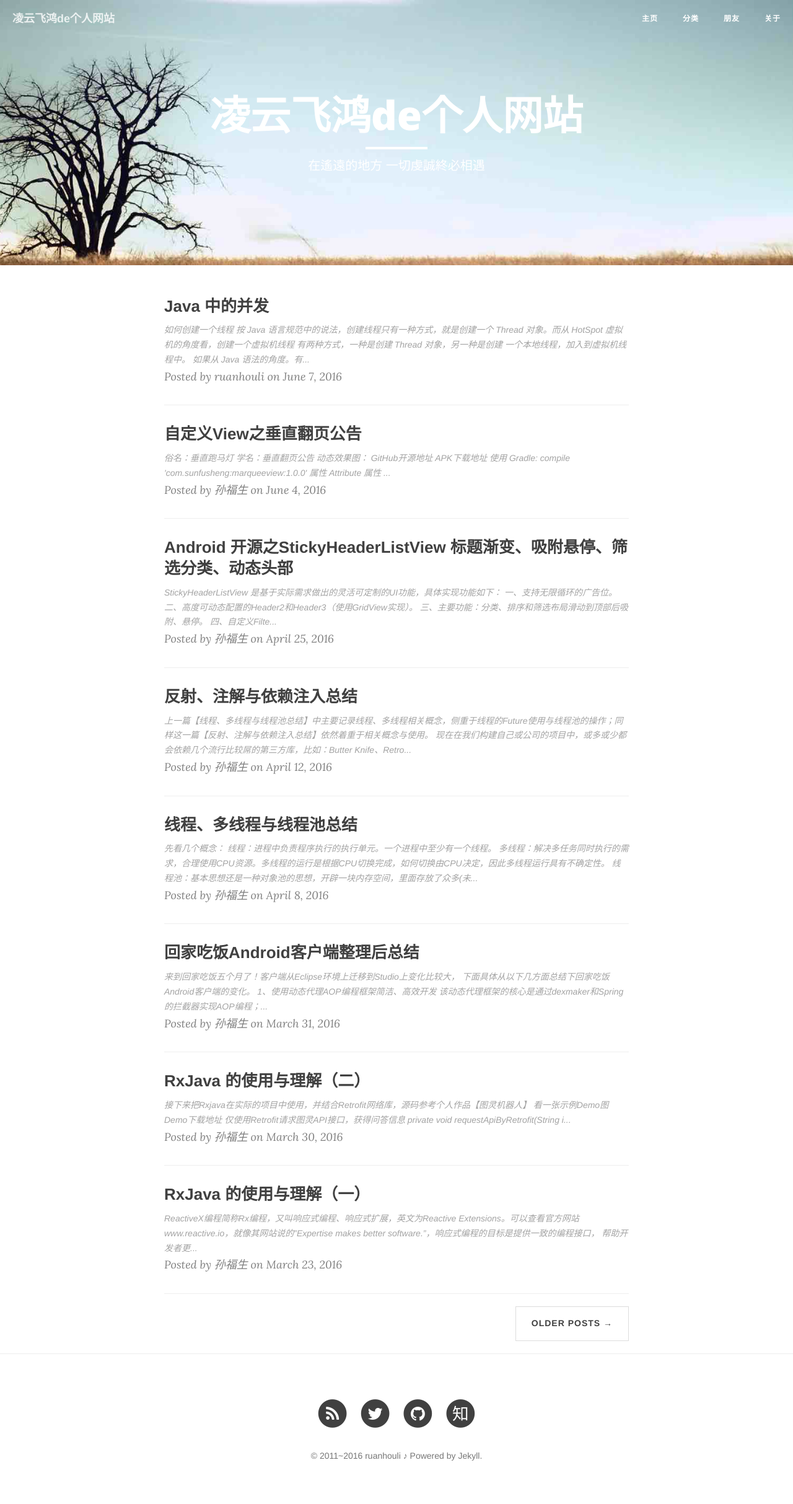
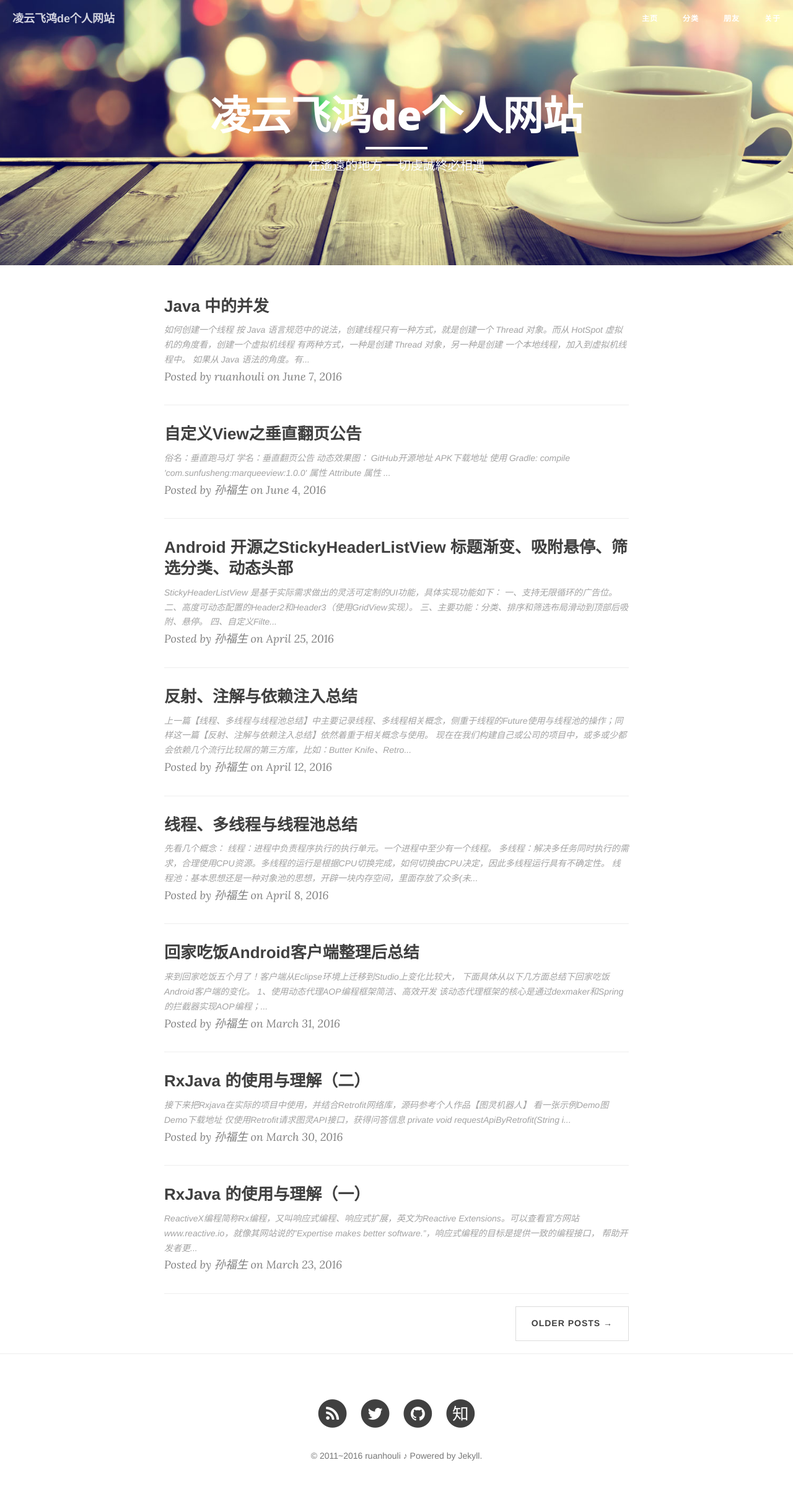
Before and after one commit to ruanHouli/ruanhouli.github.io, a Jekyll site: the page built from index.html, in a window 1280 px wide. Shown: the whole page at 62% size. Built offline with Jekyll 4.4.1, drawn with Linux system fonts in a browser that asks for light colours; nearby versions of some CDN libraries; the list of posts is cut into pages by our own code.

Commit message:
Update _config.yml

```diff
--- a/_config.yml
+++ b/_config.yml
@@ -1,6 +1,6 @@
 # Site settings
 title: 凌云飞鸿de个人网站
-header-img: "img/tree.jpg"
+header-img: "img/blog-head.jpg"
 tagline: "吉光片羽"
 description: "在遙遠的地方 一切虔誠終必相遇"
 baseurl: ""
```
